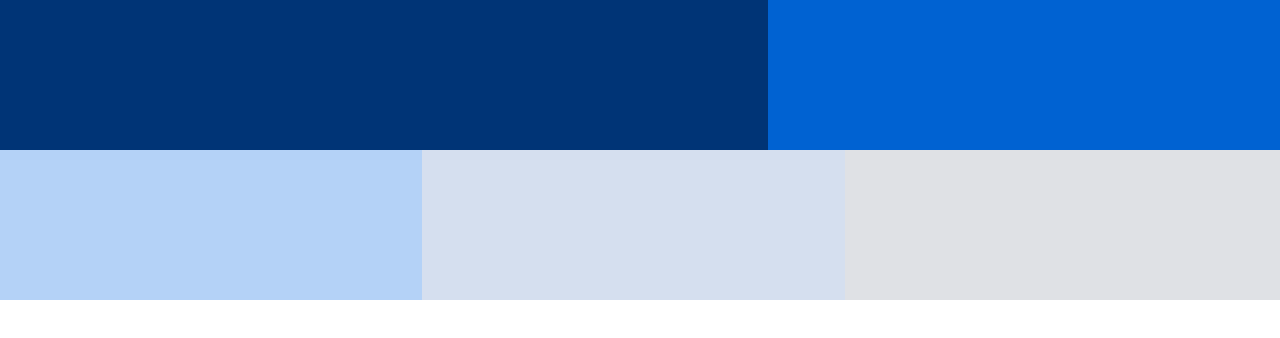
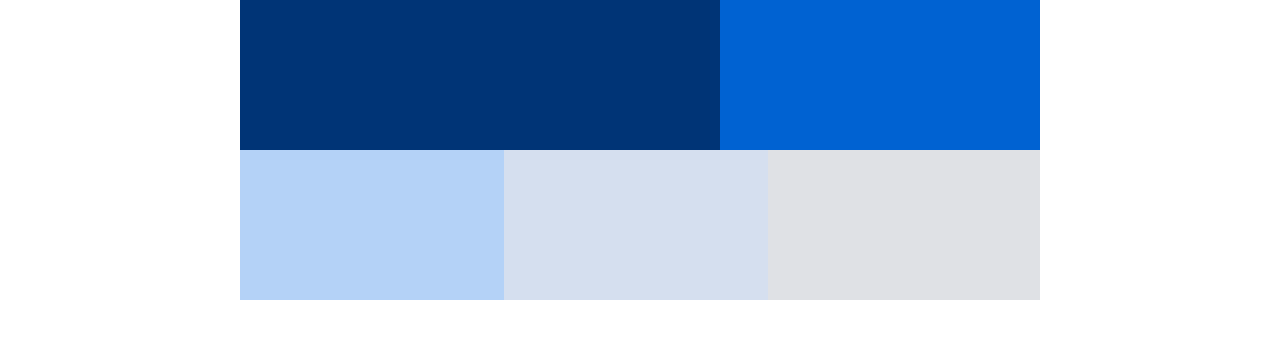
Before and after one commit to ooortizan/responsiveDesign, a plain HTML site: page mostlyFluid/index.html in a window 1280 px wide. Drawn offline with Linux system fonts and the light colour scheme.

Commit message:
Responsive Design, Mostly Fluid

```diff
--- a/mostlyFluid/style.css
+++ b/mostlyFluid/style.css
@@ -48,6 +48,12 @@ html{
     }
 }
 @media (min-width:800px) {
+
+    .container{
+        width: 800px;
+        margin-left: auto;
+        margin-right: auto;
+    }
     .c1{
         width: 60%;
     }
```
